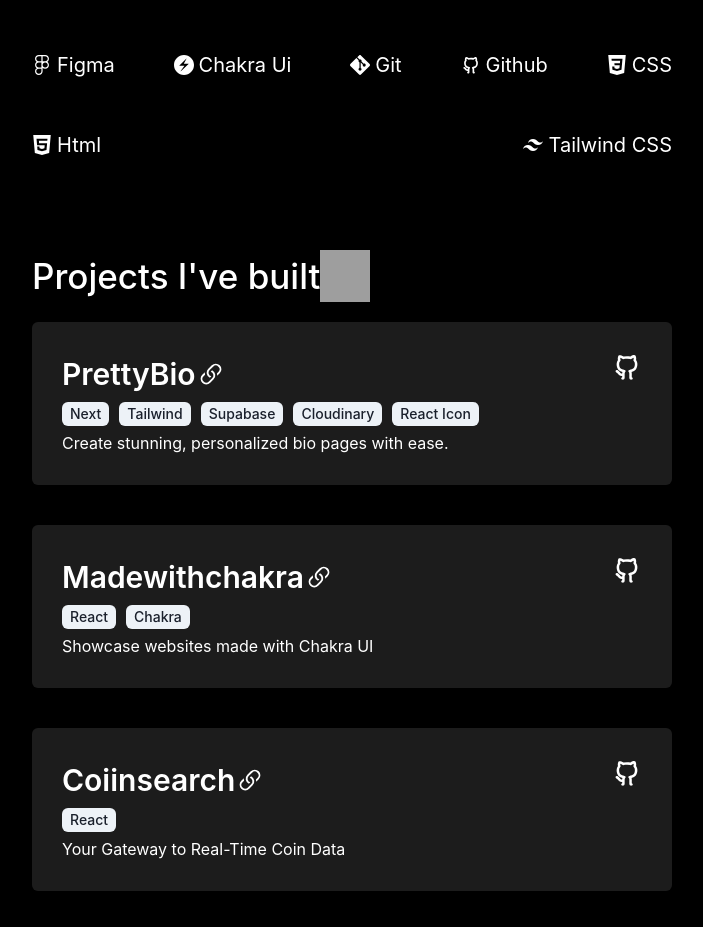
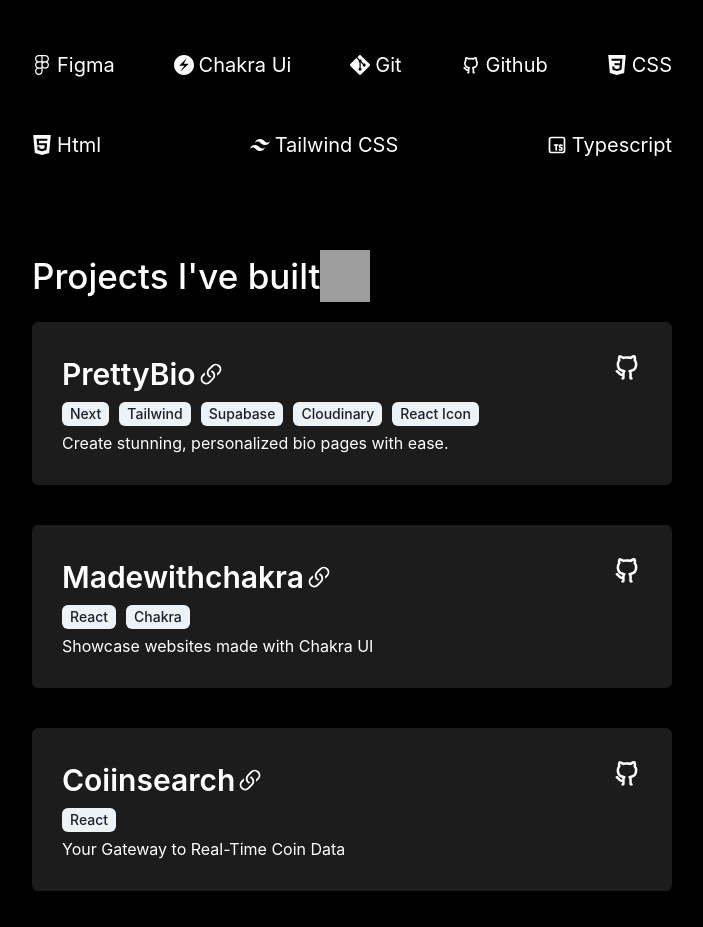
Before and after one commit to devtofunmi/myportfolio, a React (Vite) app: page / in a window 1280 px wide. Shown: the part 2240-3167 px from the top of the page, without its empty margins (288-991 px from the left). Built offline with nearby package versions, Linux system fonts and the light colour scheme; grey boxes are pictures that could not be loaded.

Commit message:
add a new stack

```diff
--- a/src/component/StackIcons.jsx
+++ b/src/component/StackIcons.jsx
@@ -16,6 +16,7 @@
 import { TbBrandNextjs } from "react-icons/tb";
 import { RiGithubLine } from "react-icons/ri";
 import { SiTailwindcss } from "react-icons/si";
+import { TbBrandTypescript } from "react-icons/tb";
 
 const StackIcons = [
   {
@@ -101,6 +102,10 @@
     name: "Tailwind CSS",
     icon: <SiTailwindcss />,
   },
+   {
+    name: "Typescript",
+    icon: <TbBrandTypescript />,
+  },
 ];
 
 export default StackIcons;
```
